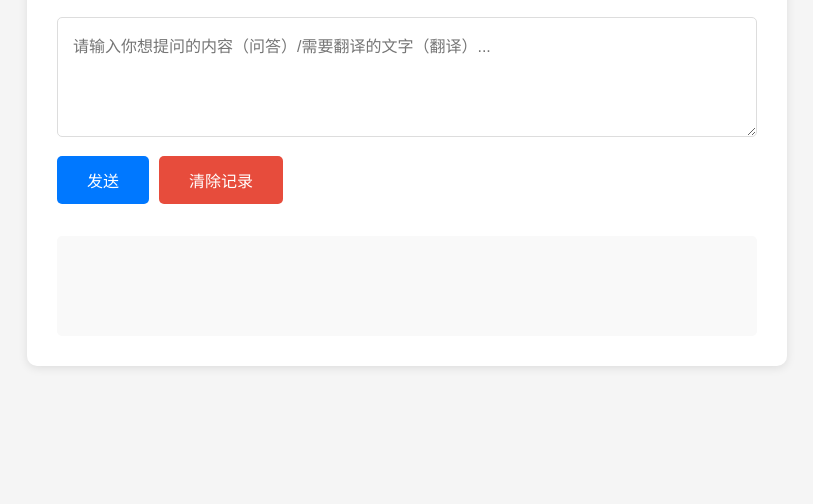
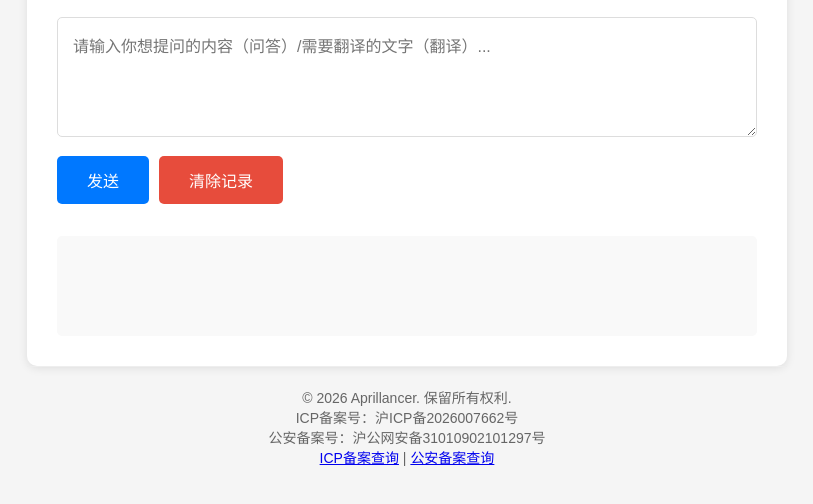
Before and after one commit to lunlunlunchao/TestAI, a plain HTML site: page index.html in a window 1280 px wide. Shown: the part 166-670 px from the top of the page, without its empty margins (233-1046 px from the left). Drawn offline with Linux system fonts and the light colour scheme.

Commit message:
add signature

```diff
--- a/index.html
+++ b/index.html
@@ -299,5 +299,15 @@
             }
         });
     </script>
+    <div style="text-align: center; font-size: 14px; color: #666; padding: 20px 0; border-top: 1px solid #eee;">
+      © 2026 Aprillancer. 保留所有权利.
+      <br>
+      ICP备案号：沪ICP备2026007662号
+      <br>
+      公安备案号：沪公网安备31010902101297号
+      <br>
+      <a href="https://beian.miit.gov.cn/" target="_blank">ICP备案查询</a> |
+      <a href="https://beian.mps.gov.cn/" target="_blank">公安备案查询</a>
+    </div>
 </body>
 </html>
```
